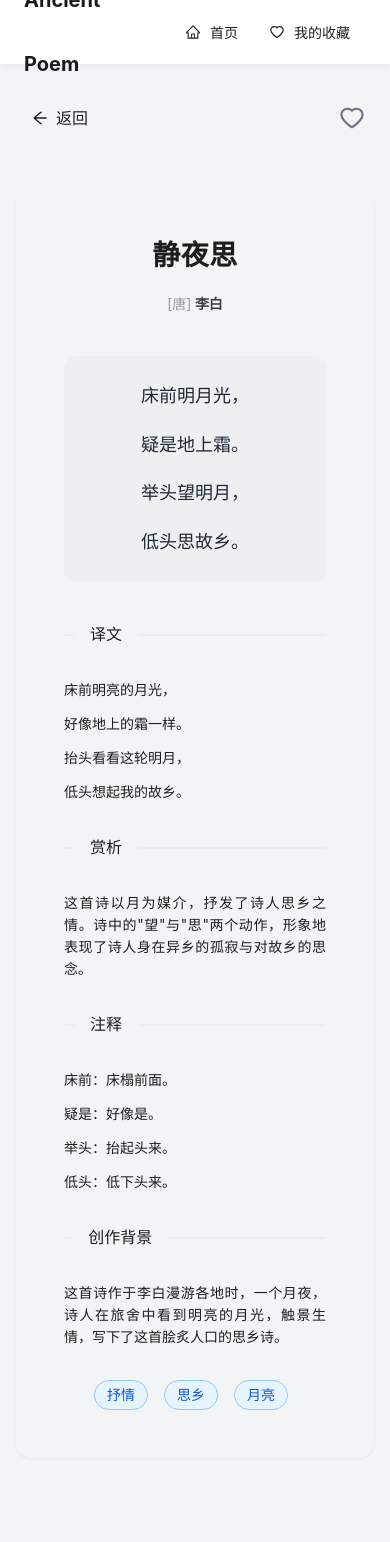
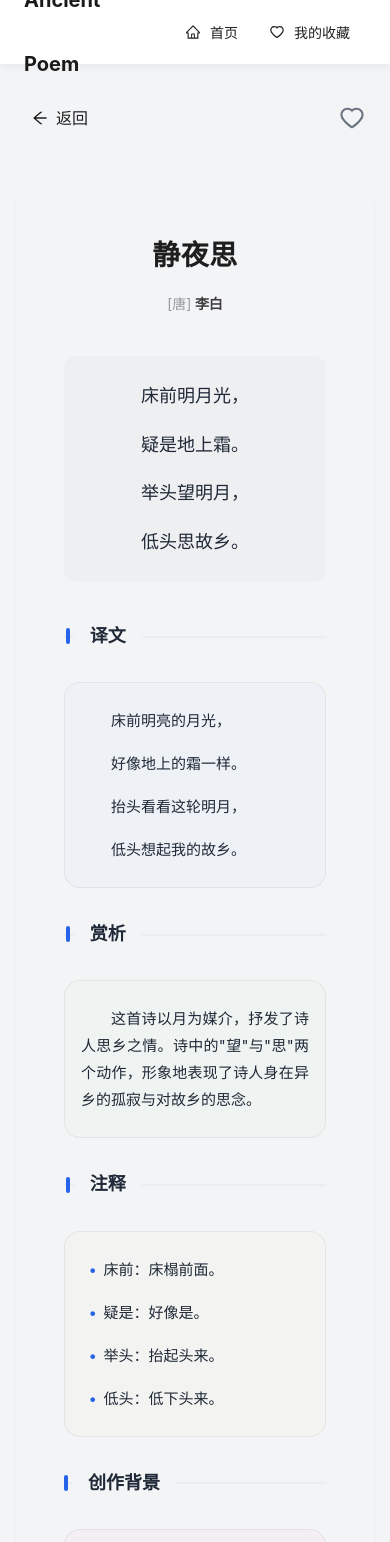
Before and after one commit to titxue/ancient-poem, a React (Vite) app: page /poems/1 in a window 390 px wide. Shown: the top 1542 px of the page. Before the commit the page ends 1474 px from the top, so only its background shows below. Built offline with nearby package versions, Linux system fonts and the light colour scheme.

Commit message:
feat: optimize poem detail page UI design
- Enhance overall layout and spacing\n- Add unique styles for translation, appreciation, notes, and background sections\n- Improve typography and readability\n- Add smooth animations and transitions\n- Optimize mobile responsiveness

```diff
--- a/src/pages/PoemDetail/PoemDetail.module.scss
+++ b/src/pages/PoemDetail/PoemDetail.module.scss
@@ -80,14 +80,31 @@
 }
 
 .translation, .appreciation, .notes, .background {
-  margin: 32px 0;
-  font-size: 16px;
-  line-height: 1.8;
-  color: var(--text-secondary);
+  margin: 40px 0;
+  padding: 32px;
+  background-color: rgba(0, 0, 0, 0.01);
+  border-radius: 16px;
+  border: 1px solid rgba(0, 0, 0, 0.06);
+  position: relative;
+
+  &::before {
+    content: '';
+    position: absolute;
+    top: 0;
+    left: 0;
+    right: 0;
+    height: 4px;
+    background: linear-gradient(90deg, var(--primary-color) 0%, rgba(var(--primary-color-rgb), 0.2) 100%);
+    border-radius: 16px 16px 0 0;
+  }
 
   :global(.ant-typography) {
-    margin-bottom: 12px !important;
+    margin-bottom: 16px !important;
     text-align: justify;
+    font-size: 16px;
+    line-height: 2;
+    color: var(--text-color);
+    text-indent: 2em;
 
     &:last-child {
       margin-bottom: 0 !important;
@@ -95,15 +112,64 @@
   }
 }
 
-:global(.ant-divider) {
-  margin: 40px 0 24px;
-  color: var(--text-color);
-  font-size: 18px;
-  font-weight: 500;
+.translation {
+  background-color: rgba(24, 144, 255, 0.02);
+}
 
-  &::before,
-  &::after {
-    border-top-color: rgba(0, 0, 0, 0.06);
+.appreciation {
+  background-color: rgba(82, 196, 26, 0.02);
+}
+
+.notes {
+  background-color: rgba(250, 173, 20, 0.02);
+
+  :global(.ant-typography) {
+    text-indent: 0;
+    position: relative;
+    padding-left: 1.5em;
+
+    &::before {
+      content: '•';
+      position: absolute;
+      left: 0.5em;
+      color: var(--primary-color);
+    }
+  }
+}
+
+.background {
+  background-color: rgba(245, 34, 45, 0.02);
+}
+
+.divider {
+  :global(.ant-divider) {
+    margin: 48px 0 24px;
+    color: var(--text-color);
+    font-size: 20px;
+    font-weight: 600;
+
+    &::before,
+    &::after {
+      border-top-color: rgba(0, 0, 0, 0.06);
+      border-top-width: 1px;
+    }
+  }
+
+  :global(.ant-divider-inner-text) {
+    padding: 0 24px;
+    position: relative;
+
+    &::before {
+      content: '';
+      position: absolute;
+      left: -8px;
+      top: 50%;
+      transform: translateY(-50%);
+      width: 4px;
+      height: 16px;
+      background-color: var(--primary-color);
+      border-radius: 2px;
+    }
   }
 }
 
@@ -175,4 +241,25 @@
   .line {
     font-size: 18px;
   }
+
+  .translation, .appreciation, .notes, .background {
+    padding: 24px 16px;
+    margin: 32px 0;
+
+    :global(.ant-typography) {
+      font-size: 15px;
+      line-height: 1.8;
+    }
+  }
+
+  .divider {
+    :global(.ant-divider) {
+      margin: 32px 0 16px;
+      font-size: 18px;
+    }
+
+    :global(.ant-divider-inner-text) {
+      padding: 0 16px;
+    }
+  }
 }
--- a/src/pages/PoemDetail/index.tsx
+++ b/src/pages/PoemDetail/index.tsx
@@ -95,7 +95,9 @@ export const PoemDetail: React.FC = () => {
 
         {poem.translation && (
           <>
-            <Divider orientation="left">译文</Divider>
+            <div className={styles.divider}>
+              <Divider orientation="left">译文</Divider>
+            </div>
             <div className={styles.translation}>
               {poem.translation.map((line: string, index: number) => (
                 <Paragraph key={index}>{line}</Paragraph>
@@ -106,7 +108,9 @@ export const PoemDetail: React.FC = () => {
 
         {poem.appreciation && (
           <>
-            <Divider orientation="left">赏析</Divider>
+            <div className={styles.divider}>
+              <Divider orientation="left">赏析</Divider>
+            </div>
             <div className={styles.appreciation}>
               <Paragraph>{poem.appreciation}</Paragraph>
             </div>
@@ -115,7 +119,9 @@ export const PoemDetail: React.FC = () => {
 
         {poem.notes && poem.notes.length > 0 && (
           <>
-            <Divider orientation="left">注释</Divider>
+            <div className={styles.divider}>
+              <Divider orientation="left">注释</Divider>
+            </div>
             <div className={styles.notes}>
               {poem.notes.map((note: string, index: number) => (
                 <Paragraph key={index}>{note}</Paragraph>
@@ -126,7 +132,9 @@ export const PoemDetail: React.FC = () => {
 
         {poem.background && (
           <>
-            <Divider orientation="left">创作背景</Divider>
+            <div className={styles.divider}>
+              <Divider orientation="left">创作背景</Divider>
+            </div>
             <div className={styles.background}>
               <Paragraph>{poem.background}</Paragraph>
             </div>
```
